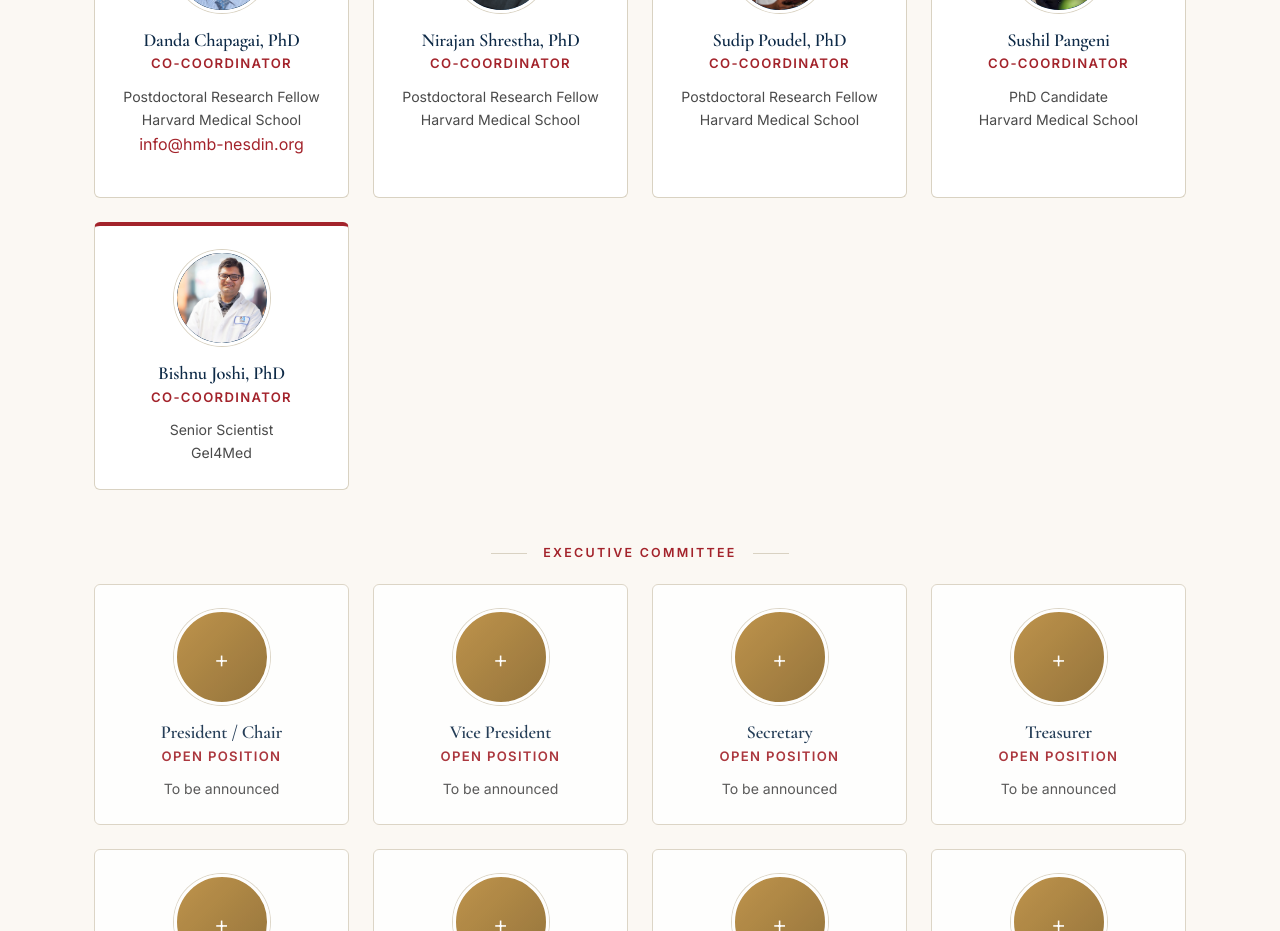
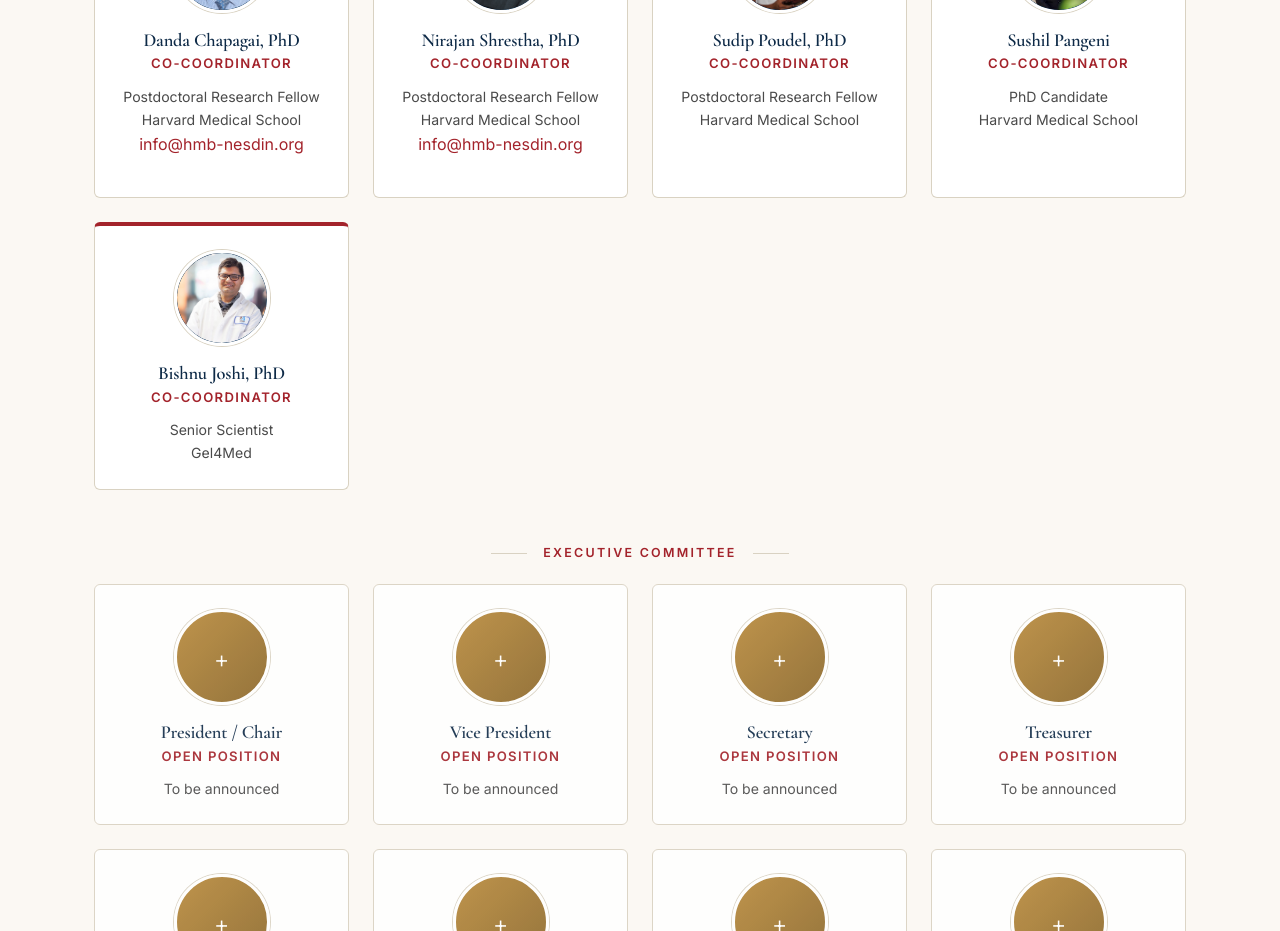
Before and after one commit to hmb-nesdin/nesdin-network, a plain HTML site: page index.html in a window 1280 px wide. Shown: the part 2260-3191 px from the top of the page. Drawn offline with nearby package versions, Linux system fonts and the light colour scheme.

Commit message:
Update index.html

```diff
--- a/index.html
+++ b/index.html
@@ -800,7 +800,7 @@
           <div class="avatar" aria-hidden="true">NS<img src="photos/nirajan.jpg" alt="" onerror="this.remove()"/></div>
           <h3>Nirajan Shrestha, PhD</h3>
           <p class="role">Co-Coordinator</p>
-          <p class="affil">Postdoctoral Research Fellow<br/>Harvard Medical School</p>
+          <p class="affil">Postdoctoral Research Fellow<br/>Harvard Medical School<p><a href="mailto:nirajan.shrestha@hmb-nesdin.org">info@hmb-nesdin.org</a></p>
         </div>
         <div class="member reveal" style="border-top: 4px solid var(--crimson);">
           <div class="avatar" aria-hidden="true">SuP<img src="photos/sudip.jpg" alt="" onerror="this.remove()"/></div>
```
